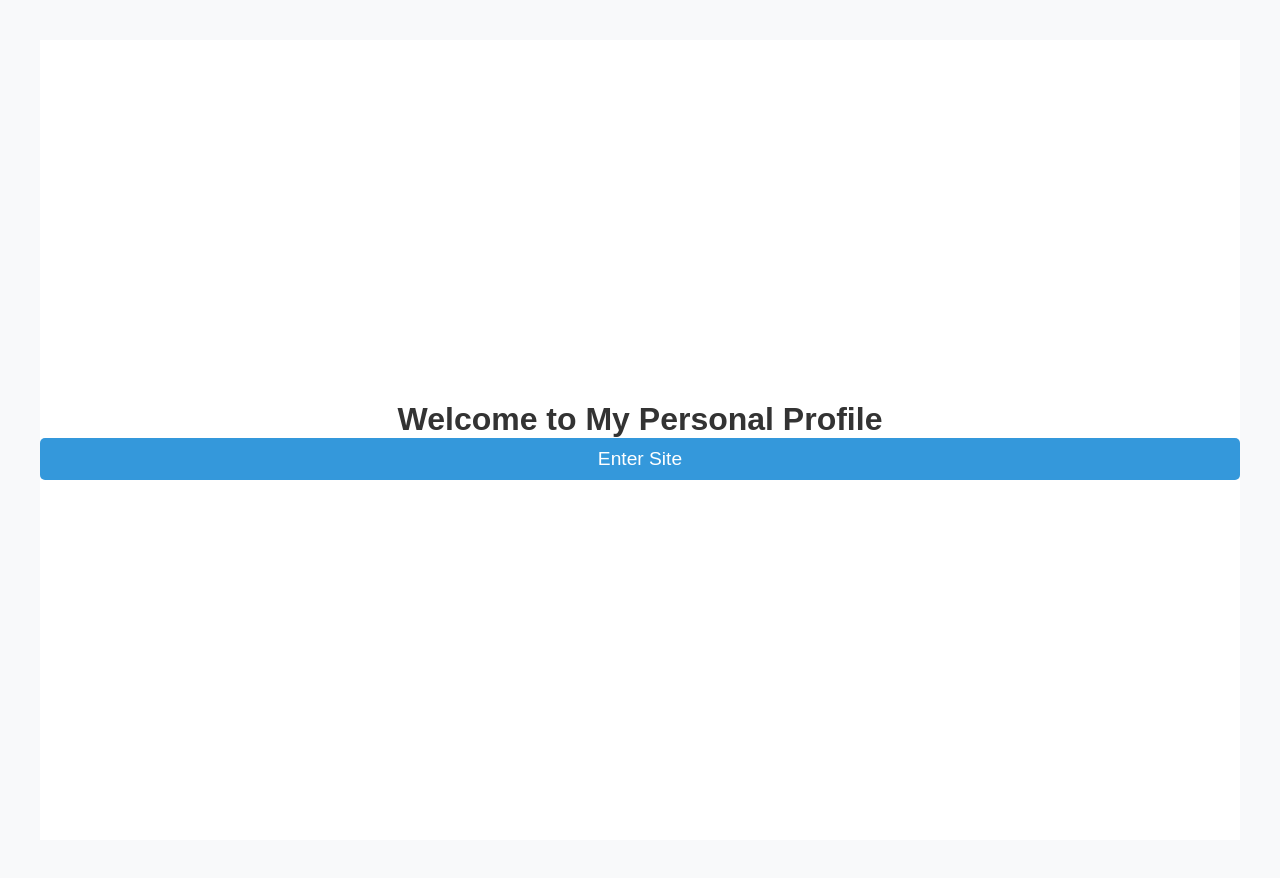
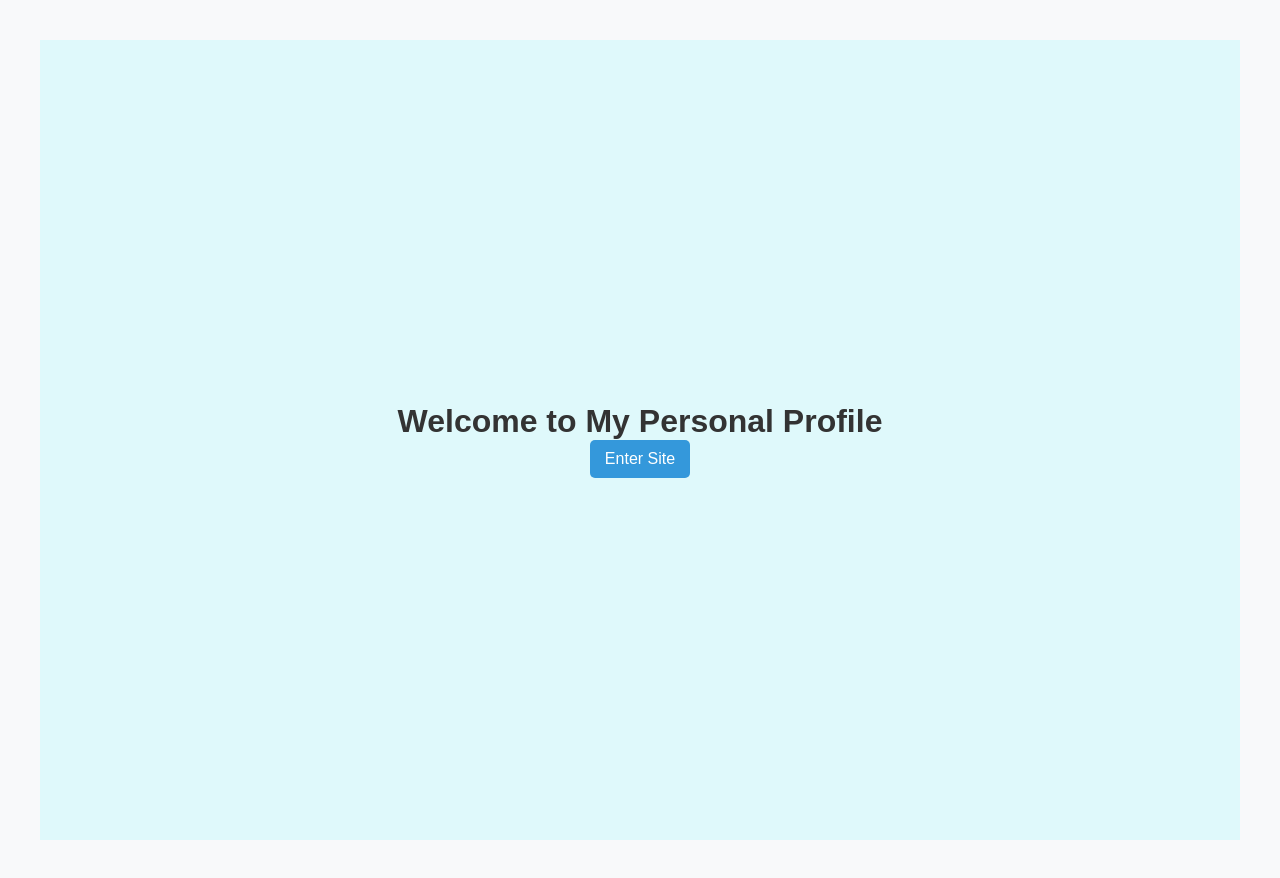
Before and after one commit to ldlazaro2/personal-website-finals, a Vue app in the folder vue-project/: page / in a window 1280 px wide. Built offline with nearby package versions, Linux system fonts and the light colour scheme.

Commit message:
update style

```diff
--- a/vue-project/src/components/PersonalProfile.vue
+++ b/vue-project/src/components/PersonalProfile.vue
@@ -55,15 +55,15 @@
             <tbody>
               <tr>
                 <td>🏀 Playing Basketball</td>
-                <td>🎓 Finish College</td>
+                <td>🏆 Improve physical fitness and teamwork skills</td>
               </tr>
               <tr>
                 <td>🎮 Playing Video Games</td>
-                <td>👨‍👩‍👧‍👦 Give back to my parents</td>
+                <td>🖥️ Enhance problem-solving and strategic thinking</td>
               </tr>
               <tr>
                 <td>🎵 Listening to Music</td>
-                <td>💼 Become a successful professional</td>
+                <td>🎸 Learn to play a musical instrument</td>
               </tr>
             </tbody>
           </table>
@@ -71,10 +71,7 @@
         <div class="content-box" id="gallery">
           <h3>Picture Gallery</h3>
           <div class="gallery">
-            <img src="https://scontent.fmnl30-2.fna.fbcdn.net/v/t1.15752-9/481865437_617940431220588_1566384181150925618_n.jpg" alt="Image 1">
-            <img src="https://scontent.fmnl30-2.fna.fbcdn.net/v/t1.15752-9/482194901_1164921068512703_5433057008602376022_n.jpg" alt="Image 2">
-            <img src="https://scontent.fmnl30-2.fna.fbcdn.net/v/t1.15752-9/482291816_2817193478463738_172566148447157408_n.jpg" alt="Image 3">
-            <img src="https://scontent.fmnl30-3.fna.fbcdn.net/v/t1.15752-9/481401204_28578321155145885_5681485140275656498_n.png" alt="Image 4">
+            <!-- Add images here -->
           </div>
         </div>
         <div class="content-box" id="comment">
@@ -143,7 +140,7 @@ export default {
 html, body {
   height: 100%;
   font-family: "Poppins", sans-serif;
-  background-color: #f4f4f4;
+  background-color: #e9ecef;
   color: #333;
 }
 
@@ -160,13 +157,13 @@ html, body {
   align-items: center;
   height: 100vh;
   text-align: center;
-  background: white;
+  background: #dff9fb;
 }
 
 .main-content {
   flex: 1;
   padding: 20px;
-  background: white;
+  background: #f4f4f4;
 }
 
 .content-box {
@@ -223,9 +220,9 @@ html, body {
 }
 
 button {
-  width: 100%;
-  padding: 10px;
-  font-size: 1.2rem;
+  width: auto;
+  padding: 10px 15px;
+  font-size: 1rem;
   background: #3498db;
   color: #fff;
   border: none;
```
